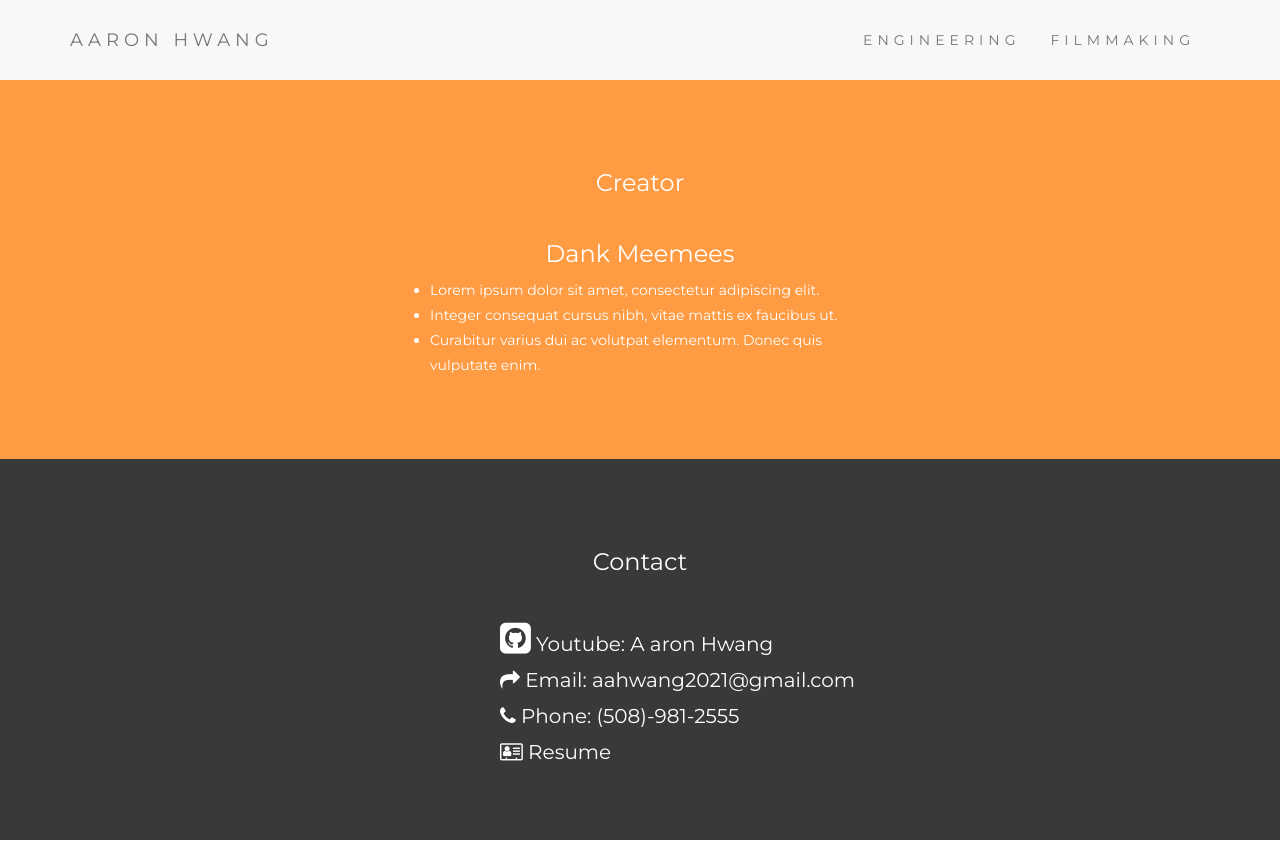
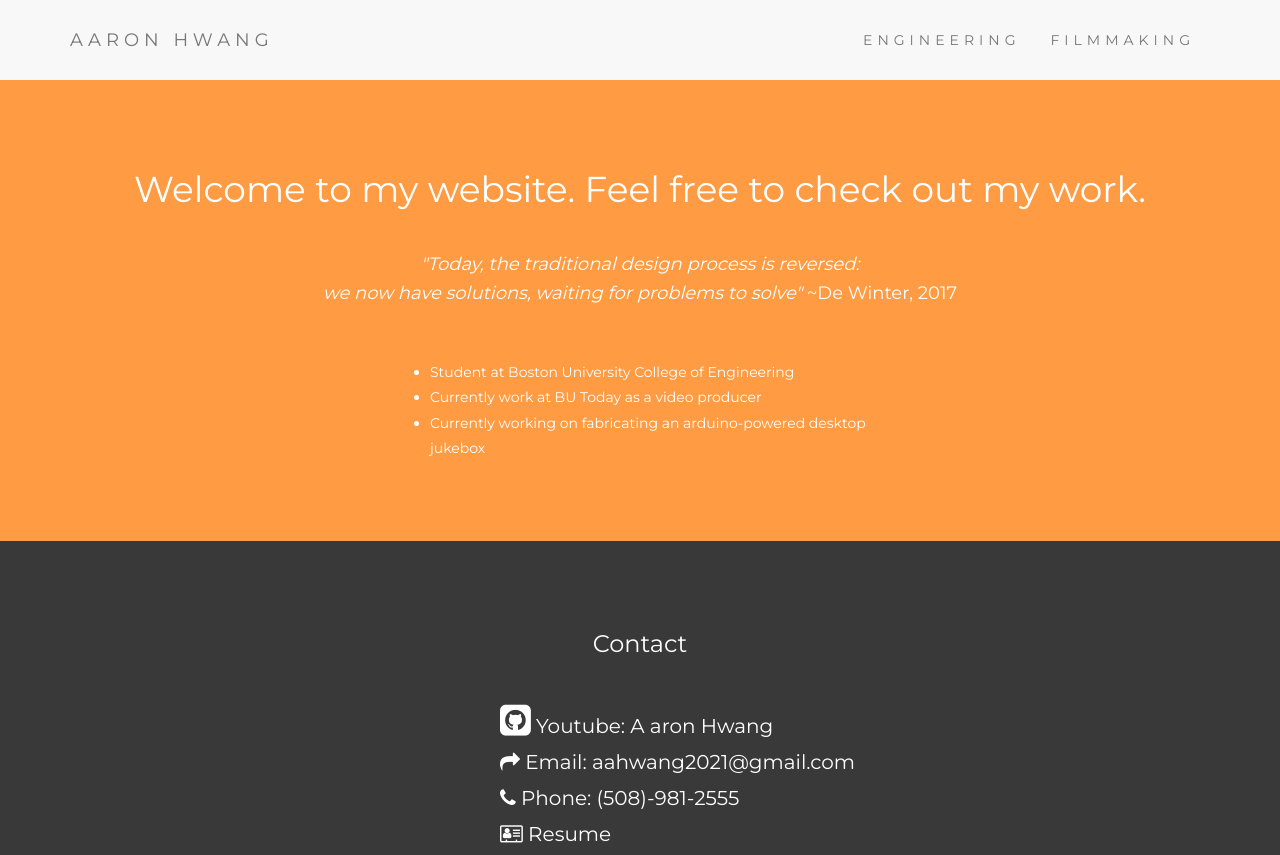
Before and after one commit to aahwang2021/aahwang2021.github.io, a plain HTML site: page index.html in a window 1280 px wide. Shown: the top 855 px of the page. Drawn offline with nearby package versions, Linux system fonts and the light colour scheme.

Commit message:
Update index.html

```diff
--- a/index.html
+++ b/index.html
@@ -82,15 +82,17 @@
 
 <!-- First Container -->
 <div class="container-fluid bg-1 text-center">
-  <h3 class="margin">Creator</h3>
-  <h3>Dank Meemees</h3>
+  <h1 class="margin">Welcome to my website. Feel free to check out my work.</h1>
+  <h4><i>"Today, the traditional design process is reversed: </i></h4>
+  <h4><i>we now have solutions, waiting for problems to solve"</i> ~De Winter, 2017 </h4>
+  <br/>
   <div style="width:500px;margin:0 auto;text-align:left;">
   <p >
 
     <ul>
-      <li>Lorem ipsum dolor sit amet, consectetur adipiscing elit. </li>
-      <li>Integer consequat cursus nibh, vitae mattis ex faucibus ut.</li>
-      <li> Curabitur varius dui ac volutpat elementum. Donec quis vulputate enim.</li>
+      <li>Student at Boston University College of Engineering </li>
+      <li>Currently work at BU Today as a video producer</li>
+      <li>Currently working on fabricating an arduino-powered desktop jukebox</li>
     </ul>
   </p>
   </div>
```
